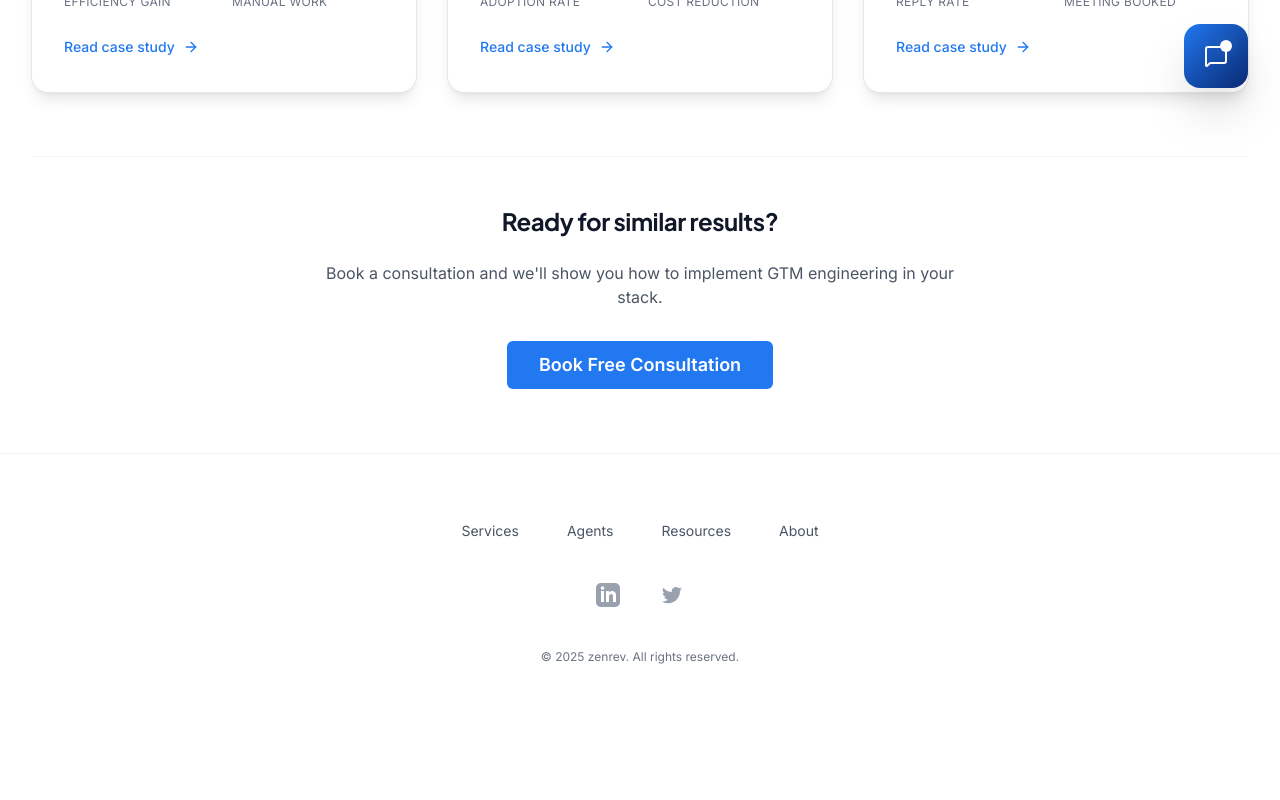
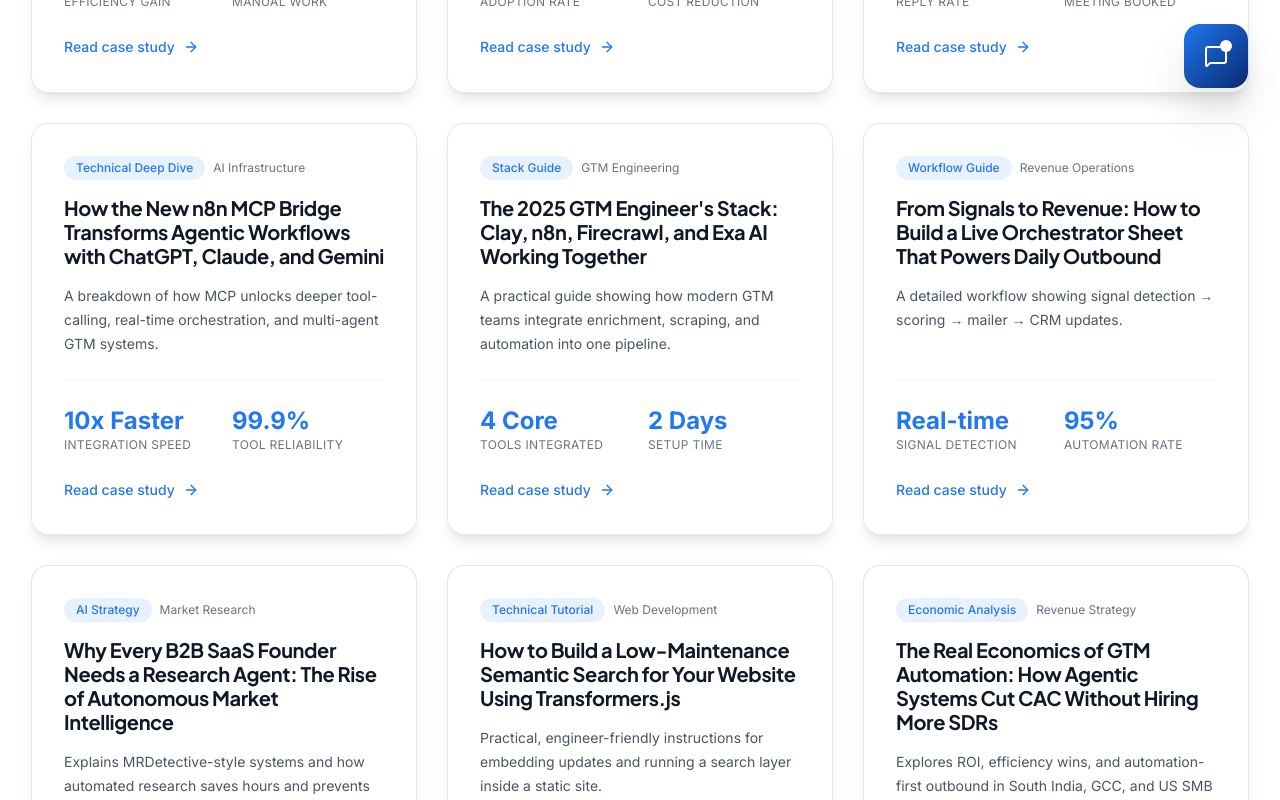
Before and after one commit to JEDIx420/zenrev_site, a Next.js app: page /case-studies in a window 1280 px wide. Shown: the part 680-1480 px from the top of the page. Before the commit the page ends 1411 px from the top, so only its background shows below. Built offline with nearby package versions, Linux system fonts and the light colour scheme.

Commit message:
Fix case studies page to show all 9 resources
- Changed data source from lib/case-studies.ts to data/resources.json
- Updated field references to work with both case studies and blog posts
- Now displays all 9 items instead of just 3

```diff
--- a/app/case-studies/page.tsx
+++ b/app/case-studies/page.tsx
@@ -1,4 +1,4 @@
-import { caseStudies } from "@/lib/case-studies";
+import resources from "@/data/resources.json";
 import { Metadata } from "next";
 import Link from "next/link";
 import { ArrowRight, TrendingUp } from "lucide-react";
@@ -28,33 +28,32 @@
                 </div>
 
                 <div className="mx-auto mt-16 grid max-w-2xl grid-cols-1 gap-8 lg:mx-0 lg:max-w-none lg:grid-cols-3">
-                    {caseStudies.map((study) => (
+                    {resources.map((resource) => (
                         <article
-                            key={study.slug}
-                            className="flex flex-col items-start justify-between rounded-2xl bg-white p-8 shadow-lg ring-1 ring-gray-200 transition-all hover:shadow-xl hover:ring-brand-blue/50"
-                        >
+                            key={resource.slug}
+                            className="flex flex-col items-start justify-between rounded-2xl bg-white p-8 shadow-lg ring-1 ring-gray-200 transition-all hover:shadow-xl hover:ring-brand-blue/50">
                             <div className="flex items-center gap-x-2 text-xs mb-4">
                                 <span className="rounded-full bg-brand-blue/10 px-3 py-1 font-medium text-brand-blue">
-                                    {study.client}
+                                    {resource.client || resource.category || 'Case Study'}
                                 </span>
-                                <span className="text-gray-500">{study.industry}</span>
+                                <span className="text-gray-500">{resource.industry || resource.date || ''}</span>
                             </div>
 
                             <div className="group relative flex-1">
                                 <h3 className="text-xl font-bold leading-6 text-gray-900 group-hover:text-brand-blue transition-colors">
-                                    <Link href={`/case-studies/${study.slug}`}>
+                                    <Link href={`/case-studies/${resource.slug}`}>
                                         <span className="absolute inset-0" />
-                                        {study.title}
+                                        {resource.title}
                                     </Link>
                                 </h3>
                                 <p className="mt-4 text-sm leading-6 text-gray-600 line-clamp-3">
-                                    {study.description}
+                                    {resource.description}
                                 </p>
                             </div>
 
-                            {study.metrics && study.metrics.length > 0 && (
+                            {resource.metrics && resource.metrics.length > 0 && (
                                 <div className="mt-6 flex w-full gap-4 border-t border-gray-100 pt-6">
-                                    {study.metrics.slice(0, 2).map((metric) => (
+                                    {resource.metrics.slice(0, 2).map((metric) => (
                                         <div key={metric.label} className="flex-1">
                                             <div className="text-2xl font-bold text-brand-blue">
                                                 {metric.value}
@@ -69,7 +68,7 @@
 
                             <div className="mt-6 w-full">
                                 <Link
-                                    href={`/case-studies/${study.slug}`}
+                                    href={`/case-studies/${resource.slug}`}
                                     className="inline-flex items-center text-sm font-medium text-brand-blue hover:text-brand-dark transition-colors"
                                 >
                                     Read case study
```
